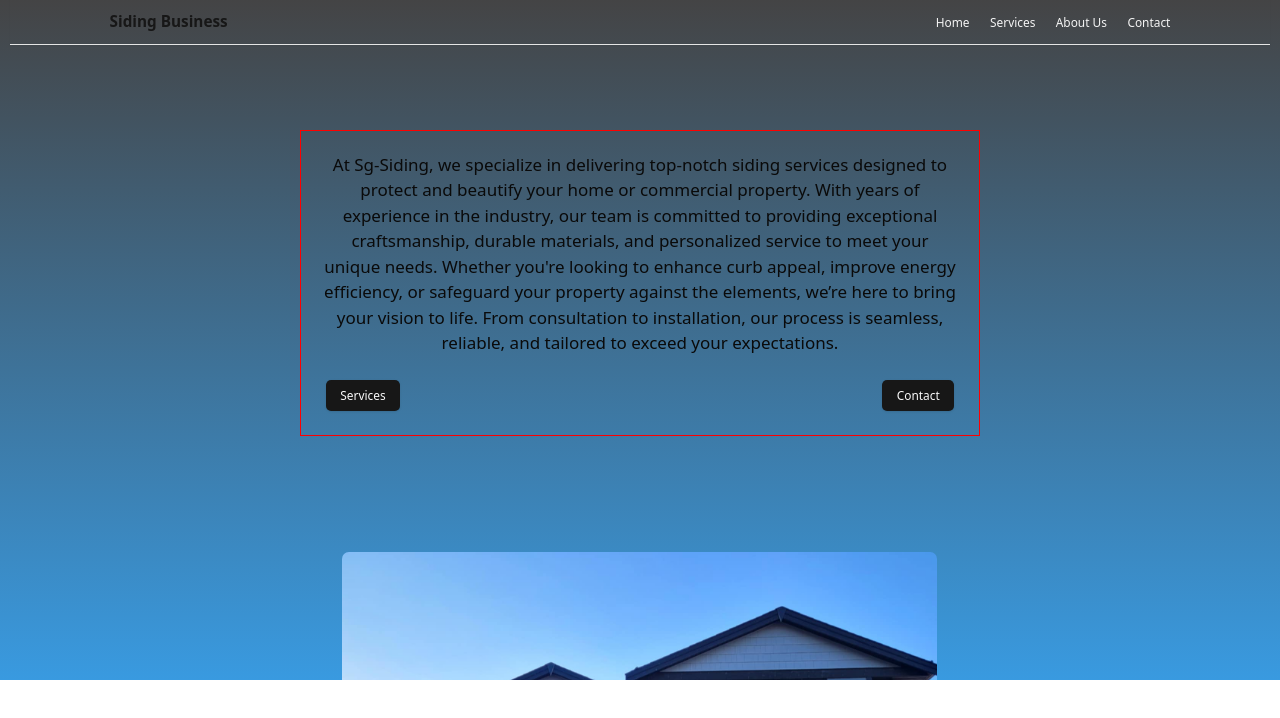
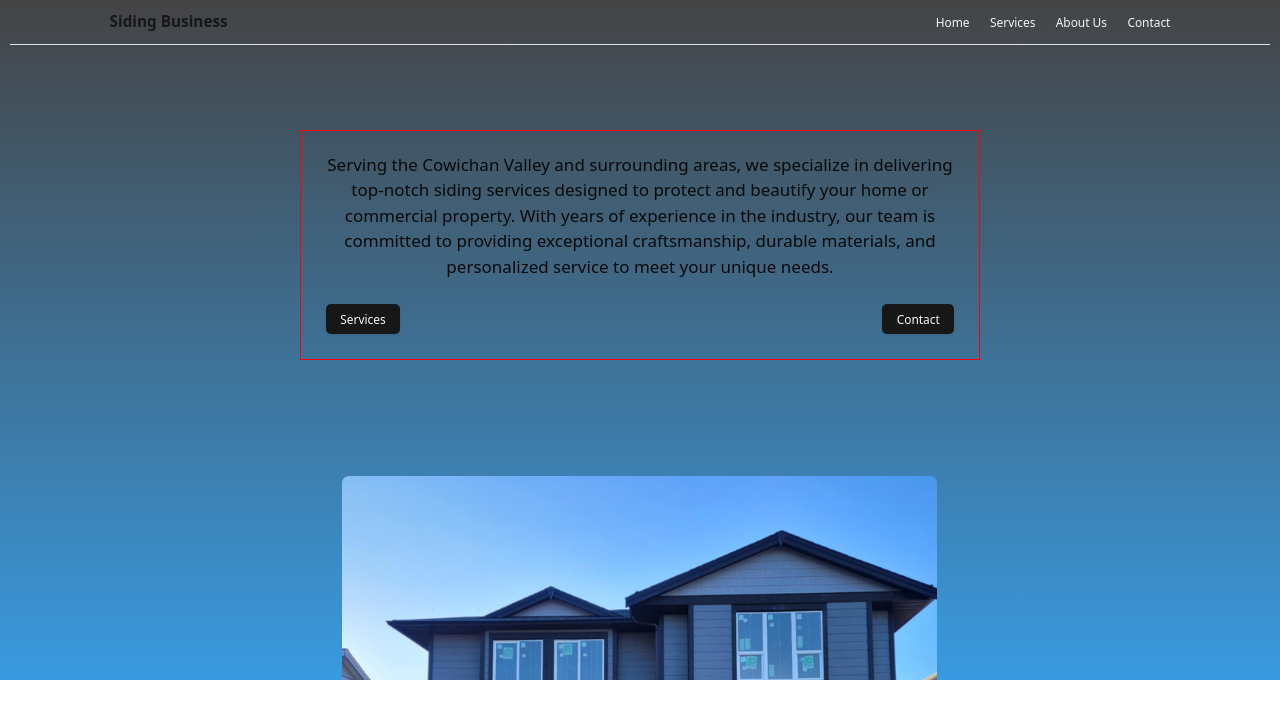
Before and after one commit to ClintasaurusRex/SGSIDING, a React (Vite) app in the folder sgsiding/: page / in a window 1280 px wide. Shown: the top 718 px of the page. Built offline with nearby package versions, Linux system fonts and the light colour scheme; grey boxes are pictures that could not be loaded.

Commit message:
Update Siding intro text and carousel image order

```diff
--- a/sgsiding/src/assets/sidingImages.js
+++ b/sgsiding/src/assets/sidingImages.js
@@ -1,6 +1,5 @@
 export const slides = [
   { id: 1, src: "/assets/sgsiding2.jpeg", alt: "Slide 2" },
-  { id: 2, src: "/assets/sgsiding.jpeg", alt: "Slide 1" },
   { id: 3, src: "/assets/sgsiding3.jpeg", alt: "Slide 3" },
   { id: 4, src: "/assets/sgsiding4.jpeg", alt: "Slide 3" },
   { id: 5, src: "/assets/sgsiding5.jpeg", alt: "Slide 3" },
@@ -8,7 +7,11 @@ export const slides = [
   { id: 7, src: "/assets/sgsiding7.jpeg", alt: "Slide 3" },
   { id: 8, src: "/assets/sgsiding8.jpeg", alt: "Slide 3" },
   { id: 9, src: "/assets/sgsiding9.jpeg", alt: "Slide 3" },
+  { id: 2, src: "/assets/sgsiding.jpeg", alt: "Slide 1" },
 ];
 
 export const intro =
-  "At Sg-Siding, we specialize in delivering top-notch siding services designed to protect and beautify your home or commercial property. With years of experience in the industry, our team is committed to providing exceptional craftsmanship, durable materials, and personalized service to meet your unique needs. \nWhether you're looking to enhance curb appeal, improve energy efficiency, or safeguard your property against the elements, we’re here to bring your vision to life. From consultation to installation, our process is seamless, reliable, and tailored to exceed your expectations.";
+  "Serving the Cowichan Valley and surrounding areas, we specialize in delivering top-notch siding services designed to protect and beautify your home or commercial property. With years of experience in the industry, our team is committed to providing exceptional craftsmanship, durable materials, and personalized service to meet your unique needs. ";
+
+
+  // At Sg-Siding, we specialize in delivering top-notch siding services designed to protect and beautify your home or commercial property. With years of experience in the industry, our team is committed to providing exceptional craftsmanship, durable materials, and personalized service to meet your unique needs. \nWhether you're looking to enhance curb appeal, improve energy efficiency, or safeguard your property against the elements, we’re here to bring your vision to life. From consultation to installation, our process is seamless, reliable, and tailored to exceed your expectations.
--- a/sgsiding/src/components/ui/Siding.jsx
+++ b/sgsiding/src/components/ui/Siding.jsx
@@ -20,7 +20,7 @@ export default function Siding() {
 
   return (
     <main className="main-container">
-      <span className="text-content">
+      <span className="text-content ">
         {intro}
         <div className="service-contact">
           <Button onClick={() => handleNavigation('/services')}>
```
